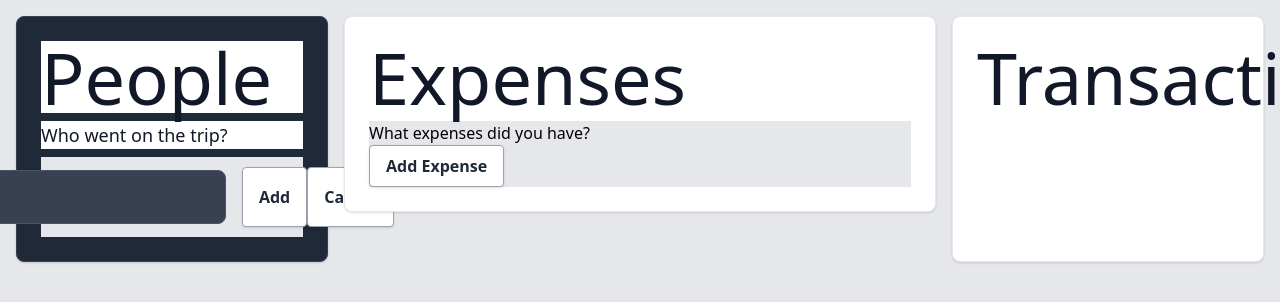
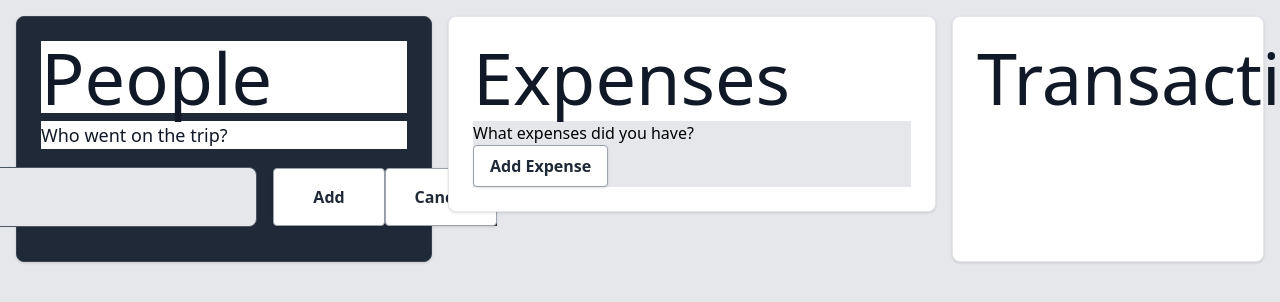
Before and after one commit to dylan-marx/trip-divisor, a React (Vite) app: page / in a window 1280 px wide. Both pictures are taken after a click on the button "Add Person". Shown: the top 302 px of the page. Built offline with nearby package versions, Linux system fonts and the light colour scheme.

Commit message:
Style updates on create account

```diff
--- a/src/Components/AccountBubble.tsx
+++ b/src/Components/AccountBubble.tsx
@@ -36,15 +36,17 @@ const AccountBubble: FC<AccountProps> = ({name, onDelete, onEdit}) => {
             }
             {
                 editing? (
-                    <div>
+                    <div className="account-bubble-content">
                         <input type='text' onChange={handleInputChange} value={newName} />
                         <button onClick={() => editClick()}>Done</button>
                     </div>
                 ) : (
-                    <div>
+                    <div className="account-bubble-content">
                         <label>{name}</label>
-                        <button onClick={() => setEditing(true)}>Edit</button>
-                        <button onClick={() => onDelete(name)}>Delete</button>
+                        <div>
+                            <button onClick={() => setEditing(true)}>Edit</button>
+                            <button onClick={() => onDelete(name)}>Delete</button>
+                        </div>
                     </div>
                 )
             }
--- a/src/Components/AccountCreation.tsx
+++ b/src/Components/AccountCreation.tsx
@@ -76,8 +76,10 @@ const AccountCreation: FC<AccountCreationProps> = ({ updateNames }) => {
                 addingName ? (
                     <div className='add-person-container'>
                         <input type='text' id='new-account' onChange={handleInputChange} value={newName}></input>
-                        <button onClick={addName}>Add</button>
-                        <button onClick={() => setAddingName(false)}>Cancel</button>
+                        <div className='add-cancel-account-buttons'>
+                            <button onClick={addName}>Add</button>
+                            <button onClick={() => setAddingName(false)}>Cancel</button>
+                        </div>
                     </div>
                 ) : (
                     <div className='add-person-container'>
--- a/src/Components/Styling/AccountCreation.css
+++ b/src/Components/Styling/AccountCreation.css
@@ -1,5 +1,5 @@
 .account-creation-container {
-    @apply w-1/4 p-6  border rounded-lg shadow bg-gray-800 border-gray-700;
+    @apply w-2/6 p-6  border rounded-lg shadow bg-gray-800 border-gray-700;
 }
 
 .account-creation-container button {
@@ -12,11 +12,15 @@
 
 .add-person-container {
     width: 100%;
-    @apply flex justify-center items-center h-20;
+    @apply flex justify-center items-center h-20 bg-gray-800;
 }
 
-.add-person-container button {
-    @apply w-3/4 h-3/4;
+.add-cancel-account-buttons {
+    @apply flex flex-row bg-gray-800;
+}
+
+.add-cancel-account-buttons button {
+    @apply w-28 p-4;
 }
 
 #add-person-button {
@@ -25,17 +29,22 @@
 }
 
 .account-creation-container input {
-    @apply inline w-fit p-4 m-4 ps-10 text-sm border  rounded-lg  focus:ring-blue-500 focus:border-blue-500 bg-gray-700 border-gray-600 placeholder-gray-400 text-white;
+    height: 75%;
+    @apply inline w-fit p-2 m-4 ps-5 border  rounded-lg  focus:ring-blue-500 focus:border-blue-500 border-gray-600 placeholder-gray-400 text-gray-800 text-lg;
 }
 
 .account-bubble {
     @apply  bg-gray-800;
 }
 
-.account-bubble div{
-    @apply p-4 m-4  shadow bg-gray-800 border rounded;
+.account-bubble label{
+    @apply w-fit p-4 rounded-lg inline;
 }
 
-.account-bubble label{
-    @apply w-fit p-4 m-4 border rounded-lg shadow bg-gray-400 border-gray-700 inline;
+.account-bubble-content {
+    @apply flex flex-row justify-evenly h-24 p-4 m-4 shadow bg-gray-800 border rounded;
 }
+
+.account-bubble-content div {
+    @apply flex justify-center items-center bg-gray-800;
+}
```
